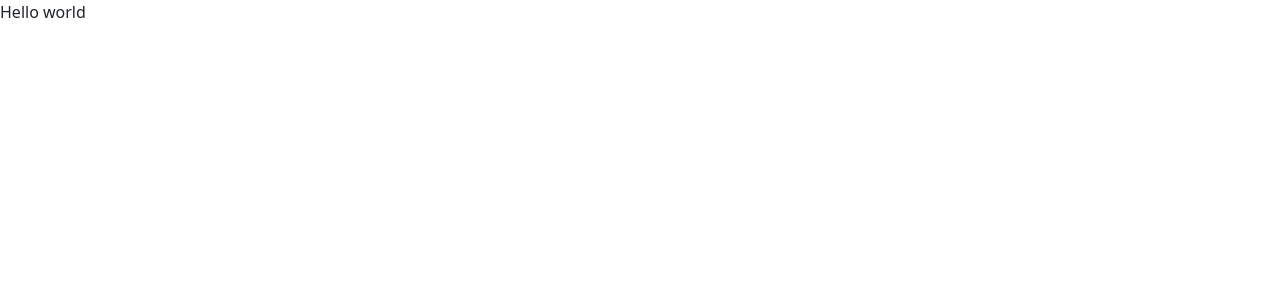
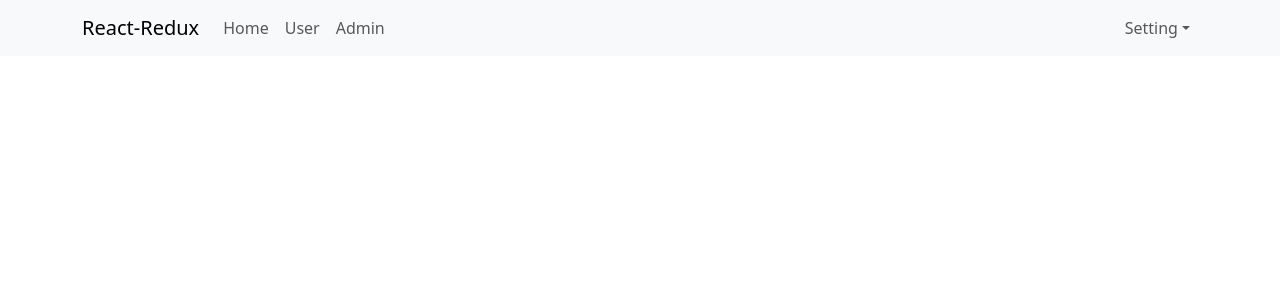
Before and after one commit to Edvo1901/base-react-redux, a React (Create React App) app: page / in a window 1280 px wide. Shown: the top 300 px of the page. Built offline with nearby package versions, Linux system fonts and the light colour scheme.

Commit message:
Implementing header nav bar

```diff
--- a/src/App.js
+++ b/src/App.js
@@ -1,9 +1,10 @@
 import './App.scss';
+import Header from './components/Header/Header.jsx';
 
 const App = () => {
 	return (
 		<div className="app-container">
-			Hello world
+			<Header/>
 		</div>
 	);
 }
--- /dev/null
+++ b/src/components/Header/Header.jsx
@@ -0,0 +1,31 @@
+import Container from 'react-bootstrap/Container';
+import Nav from 'react-bootstrap/Nav';
+import Navbar from 'react-bootstrap/Navbar';
+import NavDropdown from 'react-bootstrap/NavDropdown';
+
+const Header = () => {
+    return (
+        <Navbar expand="lg" className="bg-body-tertiary">
+            <Container>
+                <Navbar.Brand href="#home">React-Redux</Navbar.Brand>
+                <Navbar.Toggle aria-controls="basic-navbar-nav" />
+                <Navbar.Collapse id="basic-navbar-nav">
+                    <Nav className="me-auto">
+                        <Nav.Link href="#home">Home</Nav.Link>
+                        <Nav.Link href="#link">User</Nav.Link>
+                        <Nav.Link href="#link">Admin</Nav.Link>
+                    </Nav>
+                    <Nav>
+                        <NavDropdown title="Setting" id="basic-nav-dropdown">
+                            <NavDropdown.Item href="#action/3.1">Login</NavDropdown.Item>
+                            <NavDropdown.Item href="#action/3.2">Logout</NavDropdown.Item>
+                            <NavDropdown.Item href="#action/3.1">Profile</NavDropdown.Item>
+                        </NavDropdown>
+                    </Nav>
+                </Navbar.Collapse>
+            </Container>
+        </Navbar>
+    );
+}
+
+export default Header;
```
